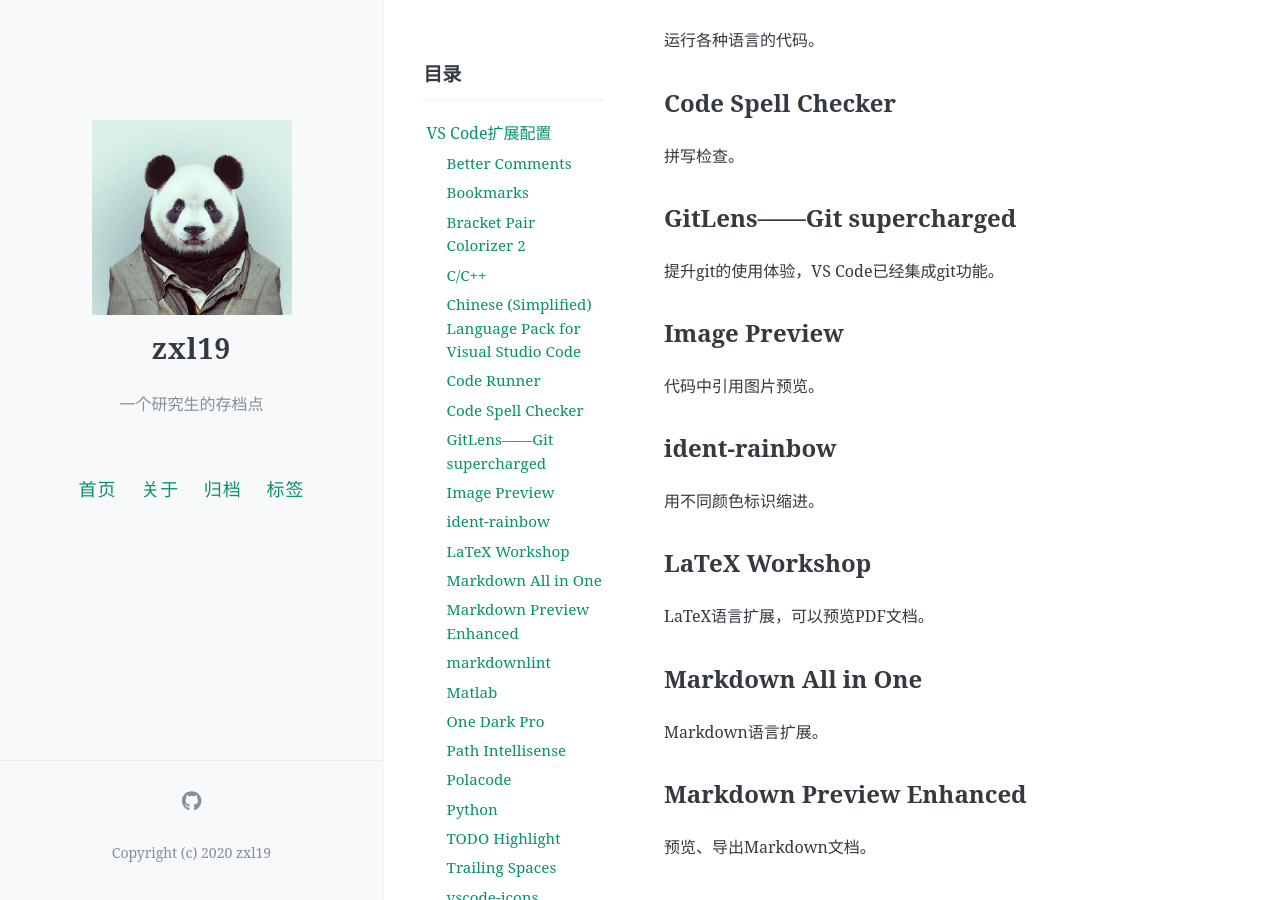
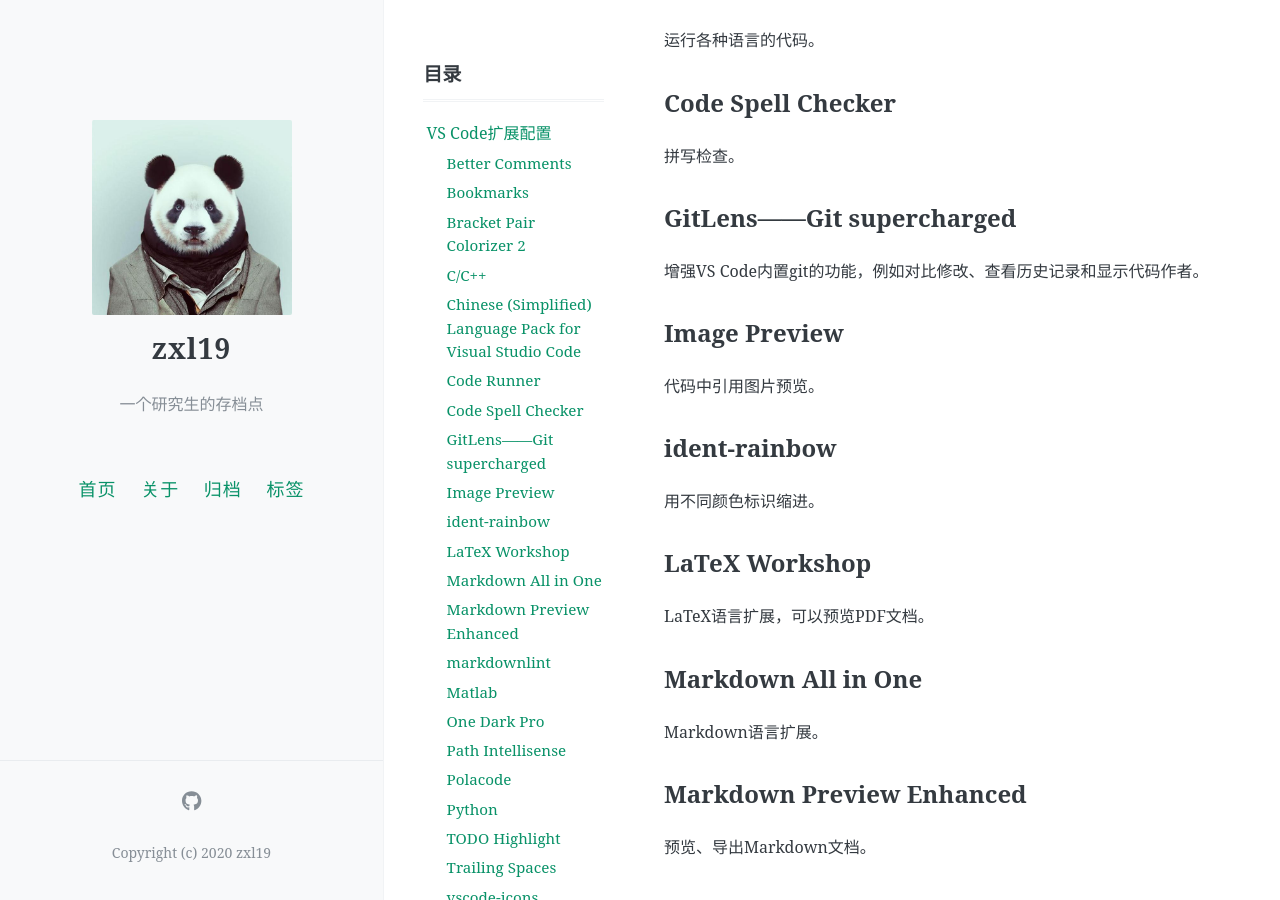
Before and after one commit to zxl19/zxl19.github.io, a Jekyll site: the page built from _posts/2020-06-03-VSCode-extension.md, in a window 1280 px wide and 900 px high, scrolled down 1114 px. Built offline with Jekyll 4.4.1, drawn with Linux system fonts in a browser that asks for light colours; comment, search, counter and statistics services are not loaded.

Commit message:
Update Posts

```diff
--- a/_posts/2020-06-03-VSCode-extension.md
+++ b/_posts/2020-06-03-VSCode-extension.md
@@ -55,7 +55,7 @@ VS Code中文汉化
 
 ## GitLens——Git supercharged
 
-提升git的使用体验，VS Code已经集成git功能。
+增强VS Code内置git的功能，例如对比修改、查看历史记录和显示代码作者。
 
 ## Image Preview
 
```
